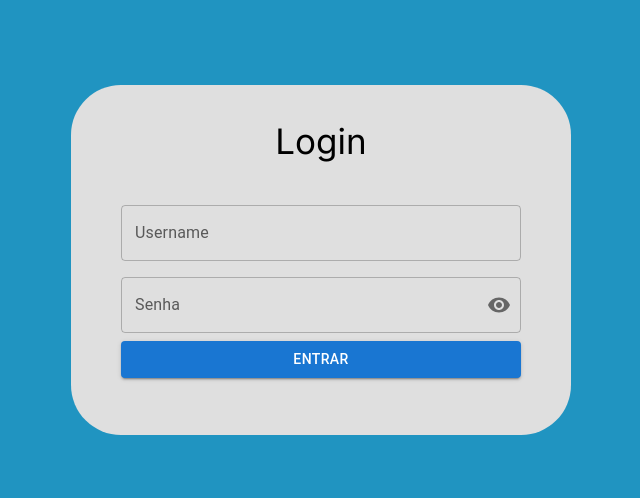
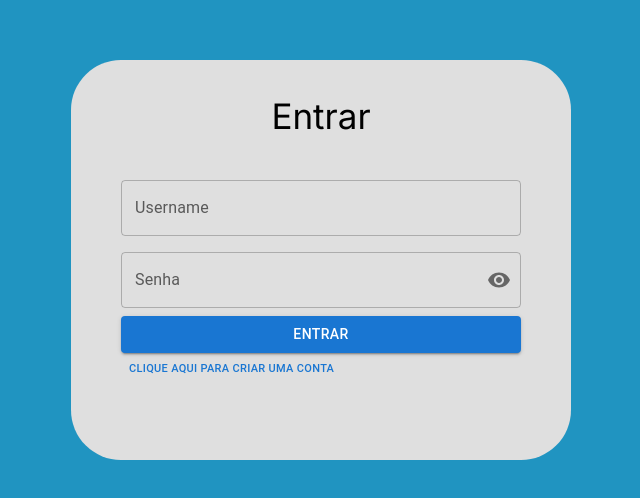
Before and after one commit to barravitor/api-to-do-list, a Next.js app: page /auth/signin in a window 1280 px wide. Shown: the part 140-638 px from the top of the page, without its empty margins (319-959 px from the left). Built offline with nearby package versions, Linux system fonts and the light colour scheme.

Commit message:
feat: create a auth for application

```diff
--- /dev/null
+++ b/src/app/auth/layout.tsx
@@ -0,0 +1,32 @@
+'use client'
+
+import { useRouter } from 'next/navigation';
+import { IUser } from '../../models/user';
+
+function Provider({ children }: { children: React.ReactNode}) {
+  const router = useRouter();
+  const session: IUser = JSON.parse(localStorage.getItem('user') || '{}') as IUser;
+
+  if (session.token) {
+    router.push('/');
+    return <div></div>;
+  }
+
+  return <div>{children}</div>
+}
+
+export default function RootLayout({
+  children,
+}: {
+  children: React.ReactNode
+}) {
+  return (
+    <html lang="pt-br">
+      <body>
+        <Provider>
+          {children}
+        </Provider>
+      </body>
+    </html>
+  )
+}
--- a/src/app/auth/signin/page.tsx
+++ b/src/app/auth/signin/page.tsx
@@ -10,11 +10,14 @@ import TextField from '@mui/material/TextField';
 import Visibility from '@mui/icons-material/Visibility';
 import VisibilityOff from '@mui/icons-material/VisibilityOff';
 import Button from '@mui/material/Button';
+import { useRouter } from 'next/navigation';
 
 import { LoginContainer } from './styles';
-import { MessageError, MessageErrorContainer, Page, Title } from '../styles';
+import { MessageError, MessageErrorContainer, Page, Title, BtnRedirect } from '../styles';
 
 export default function LoginPage() {
+  const router = useRouter();
+
   const [username, setUsername] = React.useState("");
   const [password, setPassword] = React.useState("");
   const [message, setMessage] = React.useState({
@@ -59,10 +62,7 @@ export default function LoginPage() {
 
       if (resJson.token) {
         localStorage.setItem('user', JSON.stringify(resJson));
-        setMessage({
-          title: 'Acesso liberado com sucesso!',
-          description: ''
-        });
+        router.push("/");
       } else {
         setMessage({
           title: 'Erro no login',
@@ -81,10 +81,14 @@ export default function LoginPage() {
     })
   }
 
+  const redirectTo = (route: string) => {
+    router.push(route);
+  }
+
   return (
     <Page>
       <LoginContainer>
-        <Title>Login</Title>
+        <Title>Entrar</Title>
         <TextField label="Username" sx={{ m: 1, width: '400px' }} id="outlined-basic-username" variant="outlined" type="text" value={username} onChange={(e) => {setUsername(e.target.value); clearMessage()}}></TextField>
         <FormControl sx={{ m: 1, width: '400px' }} variant="outlined">
           <InputLabel htmlFor="outlined-adornment-password">Senha</InputLabel>
@@ -111,6 +115,12 @@ export default function LoginPage() {
 
         <Button variant="contained" sx={{ width: '400px', }} type="submit" onClick={handleSubmit}>Entrar</Button>
 
+        <BtnRedirect>
+          <Button sx={{ fontSize: '11px' }} variant="text" onClick={() => redirectTo('/auth/signup')}>
+            Clique aqui para criar uma conta
+          </Button>
+        </BtnRedirect>
+
         <MessageErrorContainer>
           {message && message.title ? (<MessageError>{message.title}</MessageError>) : ''}
           {message && message.description ? (<MessageError>{message.description}</MessageError>) : ''}
--- a/src/app/auth/signin/styles.ts
+++ b/src/app/auth/signin/styles.ts
@@ -12,7 +12,7 @@ export const LoginContainer = styled("div")`
   flex-direction: column;
   z-index: 1;
   width: 500px;
-  height: 350px;
+  height: 400px;
   background-color: #dfdfdf;
   text-align: center;
   margin: 0 auto;
--- a/src/app/auth/signup/styles.ts
+++ b/src/app/auth/signup/styles.ts
@@ -5,7 +5,7 @@ export const LoginContainer = styled("div")`
   flex-direction: column;
   z-index: 1;
   width: 500px;
-  height: 570px;
+  height: 600px;
   background-color: #dfdfdf;
   text-align: center;
   margin: 0 auto;
--- a/src/app/auth/styles.ts
+++ b/src/app/auth/styles.ts
@@ -22,3 +22,9 @@ export const MessageError = styled("p")`
   margin: 0;
   color: red;
 `;
+
+export const BtnRedirect = styled("div")`
+  display: flex;
+  align-self: start;
+  padding-left: 50px;
+`
--- /dev/null
+++ b/src/models/user.ts
@@ -0,0 +1,7 @@
+export interface IUser {
+    "id"?: string;
+    "name"?: string;
+    "email"?: string;
+    "token"?: string;
+    "picture"?: string;
+}
```
Also changed, not shown: src/app/(authenticated)/layout.tsx (+6 -5 lines), src/app/(authenticated)/page.tsx (added, +10 -0 lines), src/app/auth/signup/page.tsx (+19 -5 lines), src/utils/provider.tsx (added, +20 -0 lines).
